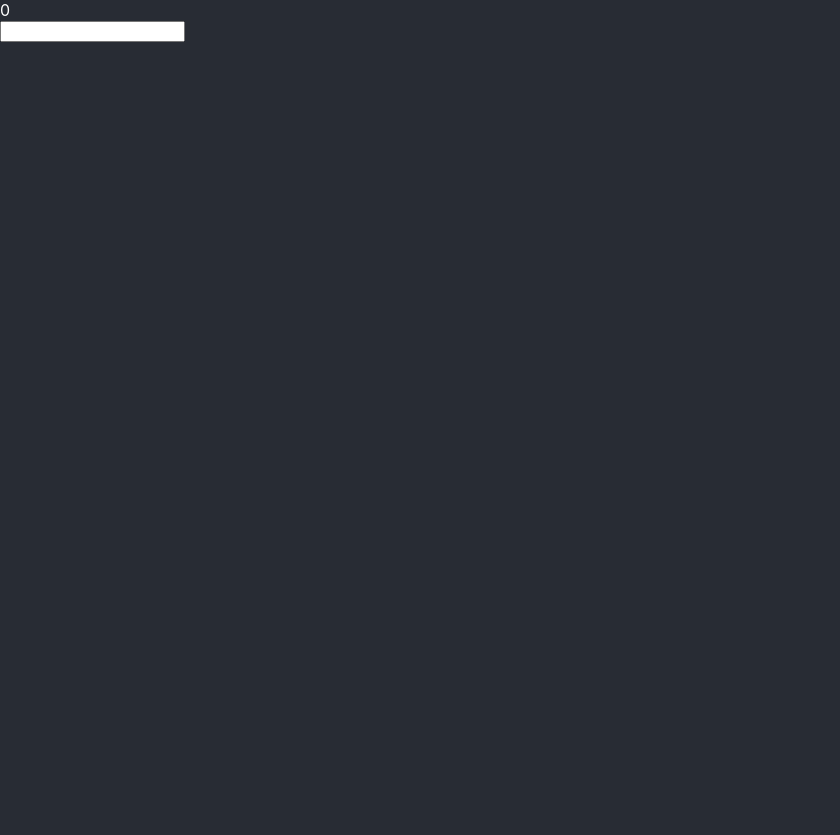
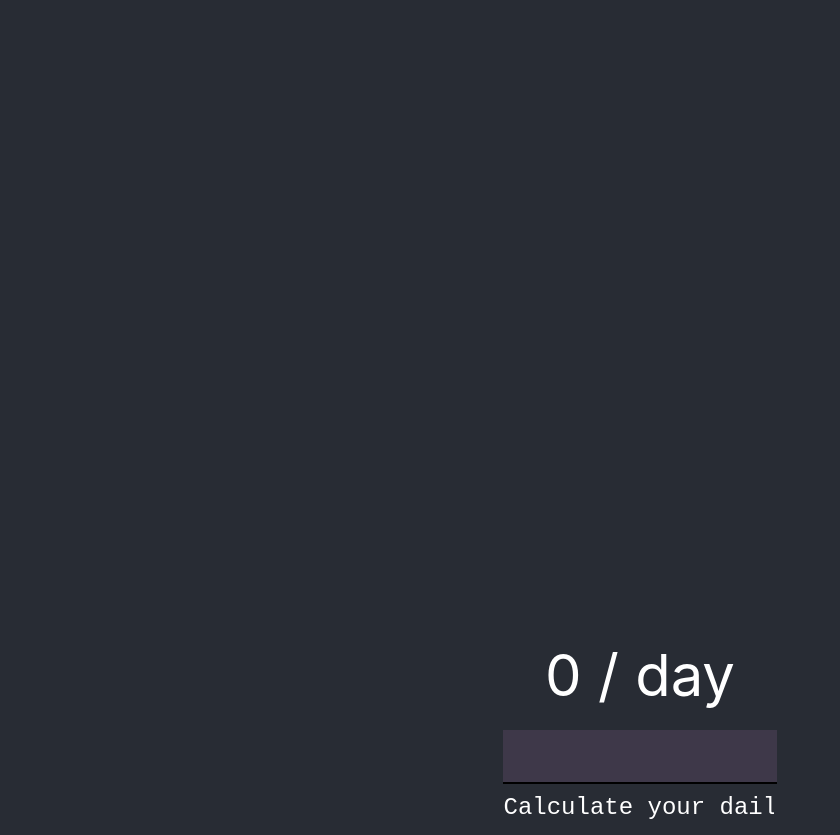
Before and after one commit to thukka/daily-budget-calc, a React (Create React App) app: page / in a window 1280 px wide. Shown: the whole page, without its empty margins (0-840 px from the left). Before the commit the page ends 800 px from the top, so only its background shows below. Built offline with nearby package versions, Linux system fonts and the light colour scheme.

Commit message:
simple styling, animation

```diff
--- a/src/App.css
+++ b/src/App.css
@@ -1,3 +1,56 @@
 .App {
   color: #fff;
+  margin: auto;
+  width: 80%;
+  padding-top: 50%;
+  text-align: center;
 }
+
+.App input {
+  color: #fff;
+  background-color: rgba(255, 153, 255, 10%);
+  border: none;
+  border-bottom: black 2px solid;
+  min-height: 50px;
+  min-width: 270px;
+}
+
+.DailyBudget {
+  font-size: 48px;
+  margin-bottom: 20px;
+}
+
+.Intro {
+  display: inline-block;
+  margin: 10px auto;
+  width: 270px;
+  animation: typing 2s steps(22), blink .5s step-end infinite alternate;
+  white-space: nowrap;
+  overflow: hidden;
+  border-right: 3px solid;
+  font-family: monospace;
+  font-size: 16px;
+}
+
+@media only screen and (min-width: 768px) {
+  .DailyBudget {
+    font-size: 58px;
+  }
+
+  .Intro {
+    font-size: 24px;
+  }
+}
+
+
+@keyframes typing {
+  from {
+    width: 0
+  }
+}
+
+@keyframes blink {
+  50% {
+    border-color: transparent
+  }
+}
--- a/src/App.tsx
+++ b/src/App.tsx
@@ -27,9 +27,13 @@ function App() {
     return (
         <div className="App">
             <div className="DailyBudget">
-                {dailyBudget}
+                {dailyBudget} / day
             </div>
             <input type="number" onChange={(e: React.ChangeEvent<HTMLInputElement>) => setSum(e.target.value)} />
+            <br />
+            <div className="Intro">
+                Calculate your daily budget!
+            </div>
         </div>
     );
 }
```
